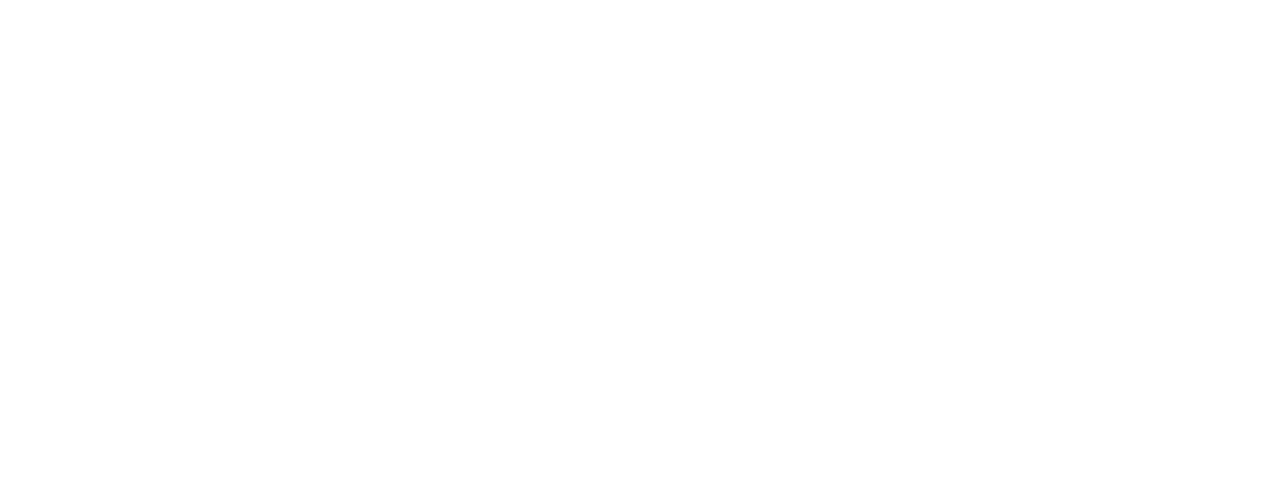
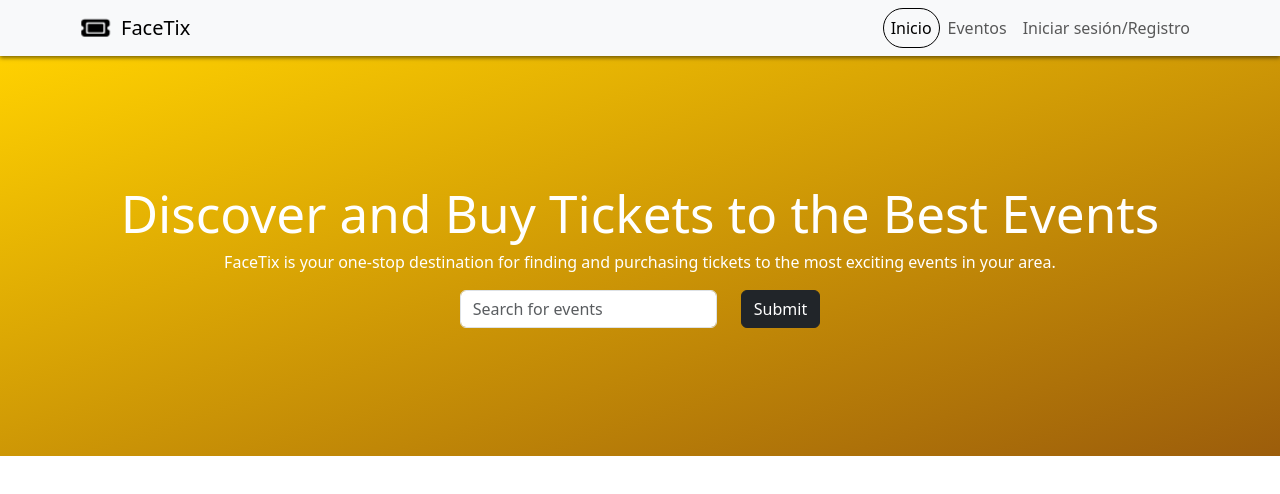
Before and after one commit to carolain3472/facetix_app, a React (Vite) app in the folder facetix-frontend/: page / in a window 1280 px wide. Before the commit this address had no page. Shown: the top 494 px of the page. Built offline with nearby package versions, Linux system fonts and the light colour scheme.

Commit message:
Landing page created with initial styling and navigation to login implemented

```diff
--- a/facetix-frontend/src/App.jsx
+++ b/facetix-frontend/src/App.jsx
@@ -1,6 +1,8 @@
 import { React } from 'react'
 import {BrowserRouter, Routes, Route, Navigate} from 'react-router-dom'
 import {Register_template} from './pages/register_page'
+import {Main_page} from './pages/main_page'
+import {Eventos_page} from './pages/eventos_page'
 import 'bootstrap/dist/css/bootstrap.min.css';
 
 function App() {
@@ -8,7 +10,9 @@
     <BrowserRouter>
 
     <Routes>
+      <Route path='/' element= {<Main_page/>} />
       <Route path='/register' element ={<Register_template/>} />
+      <Route path='/eventos' element ={<Eventos_page/>} />
     </Routes>
 
   </BrowserRouter>
--- /dev/null
+++ b/facetix-frontend/src/components/NavbarMenu.jsx
@@ -0,0 +1,64 @@
+import React, { useState } from "react";
+import { Container, Nav, Navbar } from "react-bootstrap";
+import { NavLink, useLocation } from "react-router-dom";
+import { FontAwesomeIcon } from "@fortawesome/react-fontawesome";
+import { faTicket } from "@fortawesome/free-solid-svg-icons";
+import "../scss/navbarmenu_style.css";
+
+export function Navbar_menu() {
+  const location = useLocation();
+  const [activeItem, setActiveItem] = useState("Inicio");
+
+  const handleItemClick = (itemName) => {
+    setActiveItem(itemName);
+  };
+
+  return (
+    <>
+      <Container fluid>
+        <Navbar
+          fixed="top"
+          bg="light"
+          style={{ boxShadow: "0 2px 4px rgba(0,0,0,0.5)" }}
+        >
+          <Container>
+            <FontAwesomeIcon
+              icon={faTicket}
+              bounce
+              style={{ color: "#000000", marginRight:"0.5em" }}
+              size="xl"
+
+            />
+            <Navbar.Brand className="me-auto">FaceTix</Navbar.Brand>
+            <Nav>
+              <Nav.Link
+                as={NavLink}
+                to="/"
+                onClick={() => handleItemClick("Inicio")}
+                className={location.pathname === "/" ? "active" : ""}
+              >
+                Inicio
+              </Nav.Link>
+              <Nav.Link
+                as={NavLink}
+                to="/eventos"
+                onClick={() => handleItemClick("Eventos")}
+                className={location.pathname === "/eventos" ? "active" : ""}
+              >
+                Eventos
+              </Nav.Link>
+              <Nav.Link
+                as={NavLink}
+                to="/register"
+                onClick={() => handleItemClick("Iniciar sesión/Registro")}
+                className={location.pathname === "/register" ? "active" : ""}
+              >
+                Iniciar sesión/Registro
+              </Nav.Link>
+            </Nav>
+          </Container>
+        </Navbar>
+      </Container>
+    </>
+  );
+}
--- a/facetix-frontend/src/components/Register_form.jsx
+++ b/facetix-frontend/src/components/Register_form.jsx
@@ -1,5 +1,6 @@
 import React, { useState } from "react";
 import { Container, Row, Button, Form } from "react-bootstrap";
+import { useNavigate } from "react-router-dom";
 import "../scss/registro_style.css";
 import Swal from "sweetalert2";
 
@@ -17,6 +18,8 @@
     profileImage: null, // Aquí almacenaremos la imagen seleccionada
     previewImage: null, // Aquí almacenaremos la vista previa de la imagen seleccionada
   });
+  const navigate = useNavigate();
+
 
   const handleTabChange = (tab) => {
     setActiveTab(tab);
@@ -113,6 +116,11 @@
     console.log("Register form data:", registerFormData);
   };
 
+  const handleMenu = () => {
+    navigate("/")
+  }
+
+
   return (
     <Container
       fluid
@@ -133,7 +141,6 @@
           top: 0,
           width: "100%",
           zIndex: 999,
-          backgroundColor: "white",
           padding: "1rem",
           boxShadow: "0 2px 4px rgba(0,0,0,0.4)",
           backgroundColor: "#333233",
@@ -157,6 +164,7 @@
         <Button
           style={{ width: "5em", marginLeft: "1rem"}}
           variant="outline-secondary"
+          onClick={() => handleMenu()}
         >
           Menú
         </Button>
--- /dev/null
+++ b/facetix-frontend/src/pages/eventos_page.jsx
@@ -0,0 +1,10 @@
+import React from "react";
+import { Navbar_menu } from "../components/NavbarMenu";
+
+export function Eventos_page() {
+  return (
+    <>
+      <Navbar_menu />
+    </>
+  );
+}
--- /dev/null
+++ b/facetix-frontend/src/pages/main_page.jsx
@@ -0,0 +1,52 @@
+import React from "react";
+import { Navbar_menu } from "../components/NavbarMenu";
+import { Container, Row, Form, Button, Col } from "react-bootstrap";
+
+export function Main_page() {
+  return (
+    <>
+      <Container fluid>
+        <Navbar_menu />
+        <Row
+          className="justify-content-center align-items-center text-center"
+          style={{
+            marginTop: "calc(55px + 0.09rem)", // Margen superior dinámico (altura del navbar + 1rem)
+            position: "fixed",
+            top: 0,
+            height: "50vh",
+            width: "100vw",
+            backgroundImage:
+              "linear-gradient(to bottom right, #FFD100, #9C5D0B)",
+            color: "#ffffff",
+          }}
+        >
+          <Col xs={12}> {/* Ocupa todo el ancho en dispositivos pequeños */}
+            <h1>Discover and Buy Tickets to the Best Events</h1>
+            <p>
+              FaceTix is your one-stop destination for finding and purchasing
+              tickets to the most exciting events in your area.
+            </p>
+            <Form
+              style={{ marginTop: "1rem" }}
+            >
+              <Row className="justify-content-center">
+                <Col xs="auto">
+                  <Form.Control
+                    type="text"
+                    placeholder="Search for events"
+                    className="mr-sm-2"
+                  />
+                </Col>
+                <Col xs="auto">
+                  <Button type="submit" variant="dark">
+                    Submit
+                  </Button>
+                </Col>
+              </Row>
+            </Form>
+          </Col>
+        </Row>
+      </Container>
+    </>
+  );
+}
--- /dev/null
+++ b/facetix-frontend/src/scss/navbarmenu_style.css
@@ -0,0 +1,50 @@
+.nav-link {
+    transition: border-radius 0.3s ease;
+    border: 1px solid transparent; /* Asegura que haya un borde inicial */
+  }
+
+  .active {
+    position: relative; /* Asegura que el pseudo-elemento esté posicionado correctamente */
+    border-radius: 20px; /* o cualquier valor que desees */
+  }
+
+  .active::before {
+    content: ""; /* Crea un pseudo-elemento */
+    position: absolute; /* Posiciona el pseudo-elemento */
+    top: 0;
+    left: 0;
+    right: 0;
+    bottom: 0;
+    border: 1px solid transparent; /* Establece un borde transparente inicial */
+    border-radius: inherit; /* Hereda el radio de borde del elemento padre */
+    animation: borderAnimation 3s cubic-bezier(0.25, 0.1, 0.25, 1) forwards;
+  }
+
+  @keyframes borderAnimation {
+    0% {
+      border-top-color: transparent;
+      border-right-color: transparent;
+      border-bottom-color: transparent;
+      border-left-color: transparent;
+    }
+    25% {
+      border-top-color: #000000;
+    }
+    50% {
+      border-top-color: #000000;
+      border-right-color: #000000;
+    }
+    75% {
+      border-top-color: #000000;
+      border-right-color: #000000;
+      border-bottom-color: #000000;
+    }
+    100% {
+      border-color: #000000; /* Establece un borde negro completo al final */
+    }
+  }
+
+  .active {
+    /* Elimina los estilos de borde predeterminados para el elemento activo */
+    border: none;
+  }
```
